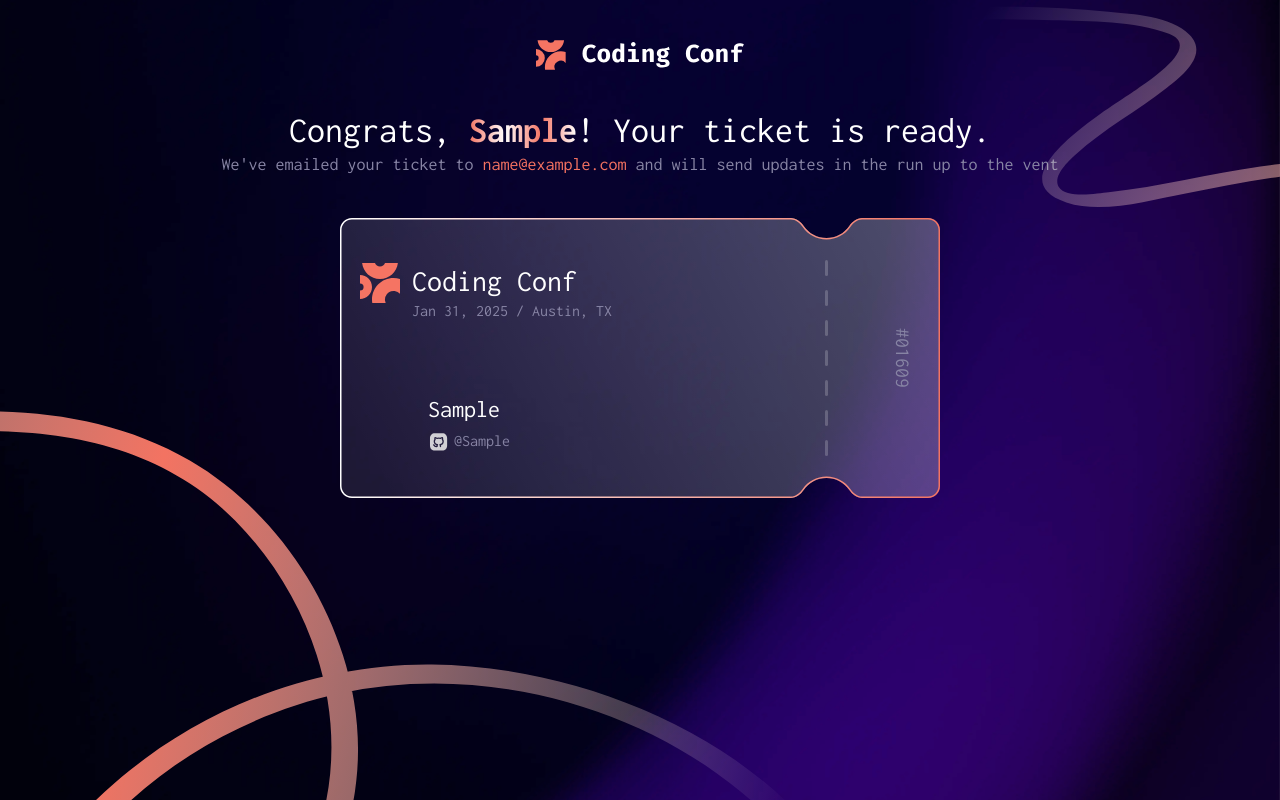
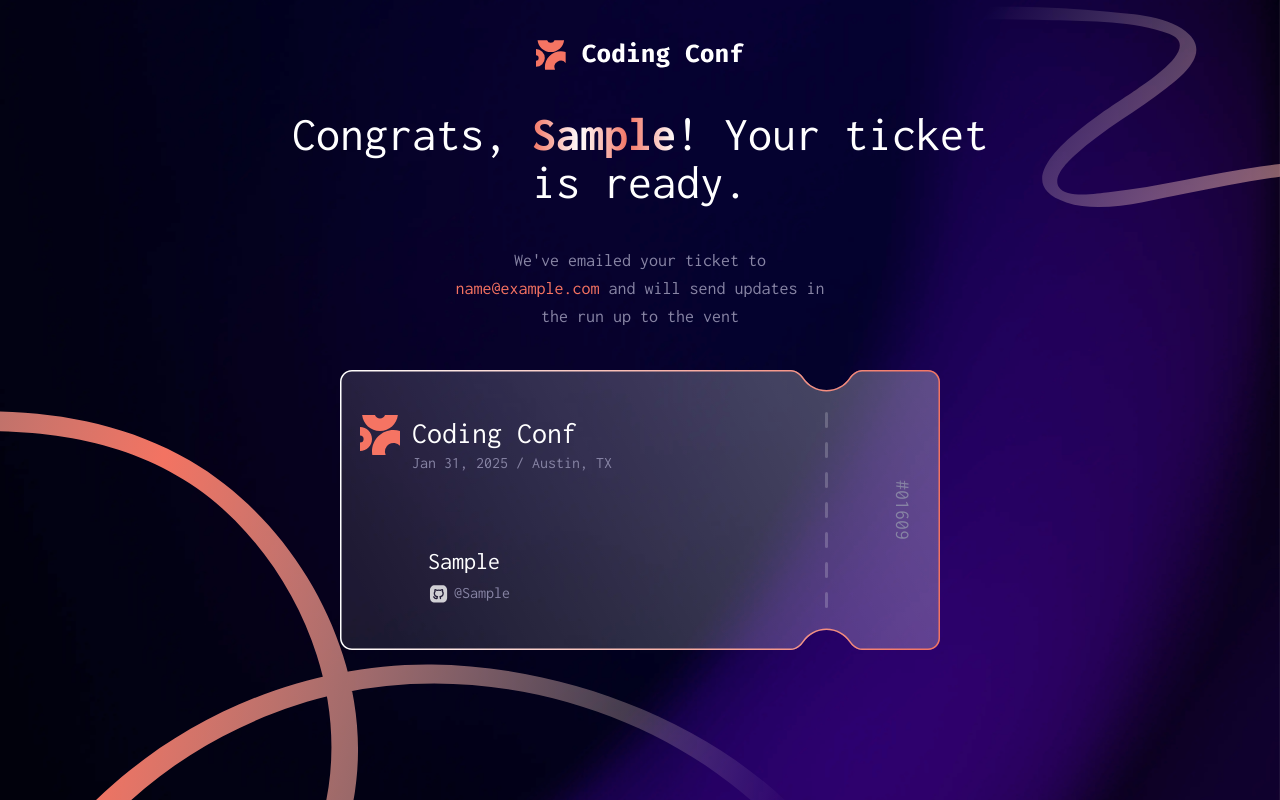
Before and after one commit to minezzig/conference-ticket, a React (Vite) app: page / in a window 1280 px wide. Both pictures are taken after typing "Sample", "name@example.com", "Sample" into the empty fields and a click on the button "Generate My Ticket". Built offline with nearby package versions, Linux system fonts and the light colour scheme.

Commit message:
fix ticket text alignment

```diff
--- a/src/App.tsx
+++ b/src/App.tsx
@@ -65,7 +65,6 @@ function App() {
 
     return false;
   };
-
   return (
     <div className="flex min-h-screen w-full flex-col items-center bg-[url(/images/background-mobile.png)] bg-cover bg-no-repeat py-10 md:bg-[url(/images/background-tablet.png)] lg:bg-[url(/images/background-desktop.png)]">
       <img
--- a/src/components/Gradient.tsx
+++ b/src/components/Gradient.tsx
@@ -1,7 +1,7 @@
 
 function Gradient({text}: {text: string}) {
   return (
-    <span className="bg-[linear-gradient(to_right,hsl(7,86%,67%),hsl(0,0%,100%),hsl(7,86%,67%),hsl(0,0%,100%))] bg-clip-text text-4xl font-bold text-transparent">
+    <span className="md:text-5xl bg-[linear-gradient(to_right,hsl(7,86%,67%),hsl(0,0%,100%),hsl(7,86%,67%),hsl(0,0%,100%))] bg-clip-text text-4xl font-bold text-transparent">
     {text}
   </span>
   )
--- a/src/components/Ticket.tsx
+++ b/src/components/Ticket.tsx
@@ -9,13 +9,13 @@ function Ticket({ data, image }: TicketProps) {
 
   return (
     <div className="flex flex-col items-center p-10">
-      <div className="mb-10">
-        <div className="text-neutral1 text-center text-4xl">
+      <div className="mb-10 max-w-[700px] flex flex-col items-center">
+        <div className="text-neutral1 text-center text-4xl  md:text-5xl">
           Congrats,{" "}
           <Gradient text={data.name}/>
           ! Your ticket is ready.
         </div>
-        <div className="text-neutral3 text-center text-lg">
+        <div className="text-neutral3 text-center text-lg mt-10 max-w-[400px]">
           We've emailed your ticket to{" "}
           <span className="text-orange1">{data.email}</span> and will send
           updates in the run up to the vent
```
